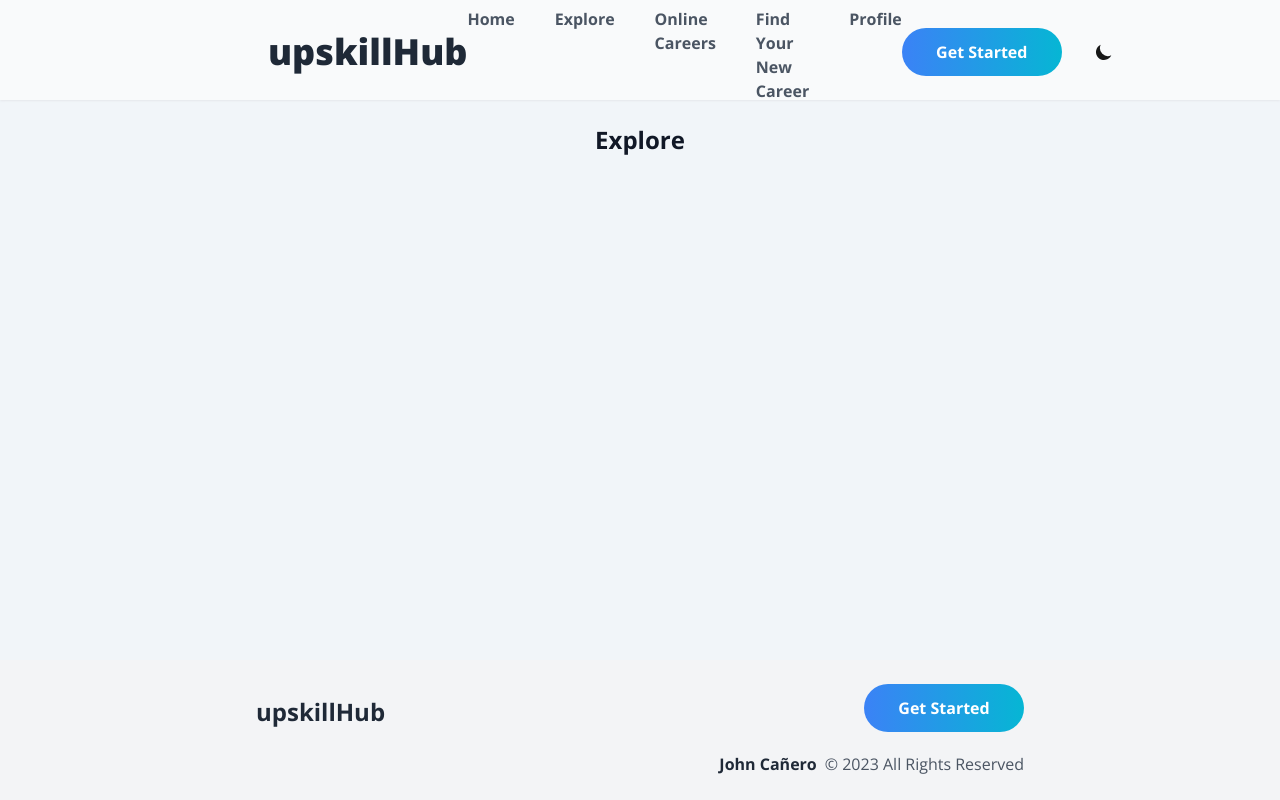
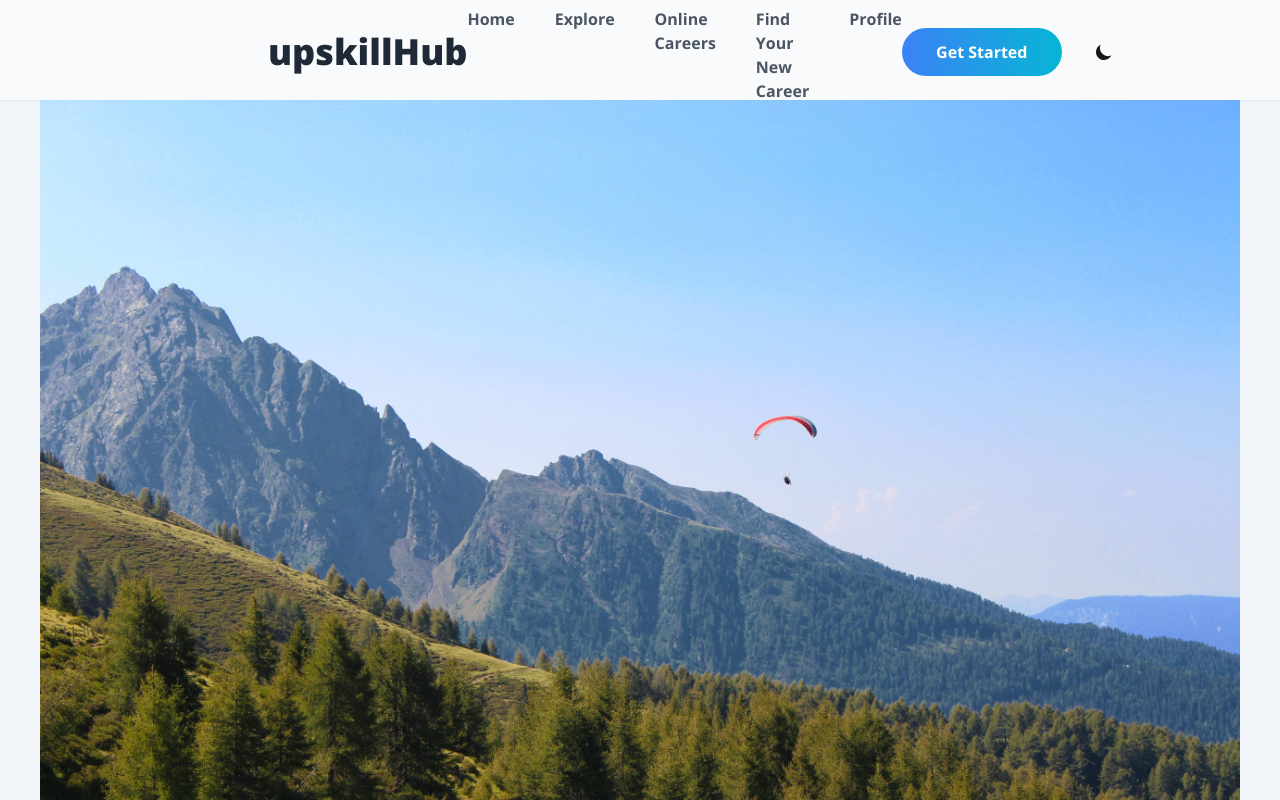
Before and after one commit to johncanero/upskill-hub, a Next.js app: page /explore in a window 1280 px wide. Shown: the top 800 px of the page. Built offline with nearby package versions, Linux system fonts and the light colour scheme.

Commit message:
Add Explore Page Image

```diff
--- a/src/components/Courses.tsx
+++ b/src/components/Courses.tsx
@@ -10,7 +10,7 @@ const Courses = () => {
   return (
     <div>
 
-      <div className='flex flex-wrap justify-center gap-10 mt-12 md:mt-24 lg:mx-48 lg:mt-52 mb-36'>
+      <div className='flex flex-wrap justify-center gap-10 mt-12 md:mt-24 lg:mx-56 lg:mt-52 mb-36'>
 
         {/* Card */}
         <div>
--- a/src/pages/explore/index.tsx
+++ b/src/pages/explore/index.tsx
@@ -1,11 +1,21 @@
 import React from 'react'
+import Image from 'next/image'
 
 const index = () => {
     return (
         <div>
-            <h1 className="mt-6 text-2xl font-bold text-center font-OpenSans">
+            {/* <h1 className="mt-6 text-2xl font-bold text-center font-OpenSans">
                 Explore
-            </h1>
+            </h1> */}
+
+            <div className='flex justify-center'>
+                <Image src="/images/pages/explorePage.jpg"
+                    width={1200}
+                    height={1000}
+                    alt="Explore Unsplash"
+                    className="" />
+            </div>
+
         </div>
     )
 }
```
Also changed, not shown: public/images/pages/explorePage.jpg (added).
